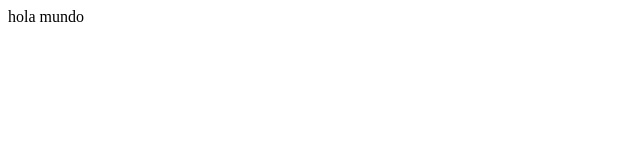
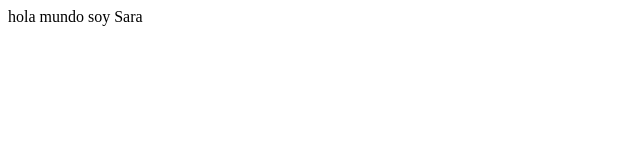
Before and after one commit to SaraQuig/SaraQuig.github.io, a plain HTML site: page index.html in a window 1280 px wide. Shown: the full height of the page, 0-640 px from the left. Drawn offline with Linux system fonts and the light colour scheme.

Commit message:
Update index.html

```diff
--- a/index.html
+++ b/index.html
@@ -6,6 +6,6 @@
     <title>Document</title>
 </head>
 <body>
-    hola mundo
+    hola mundo soy Sara
 </body>
 </html>
```
